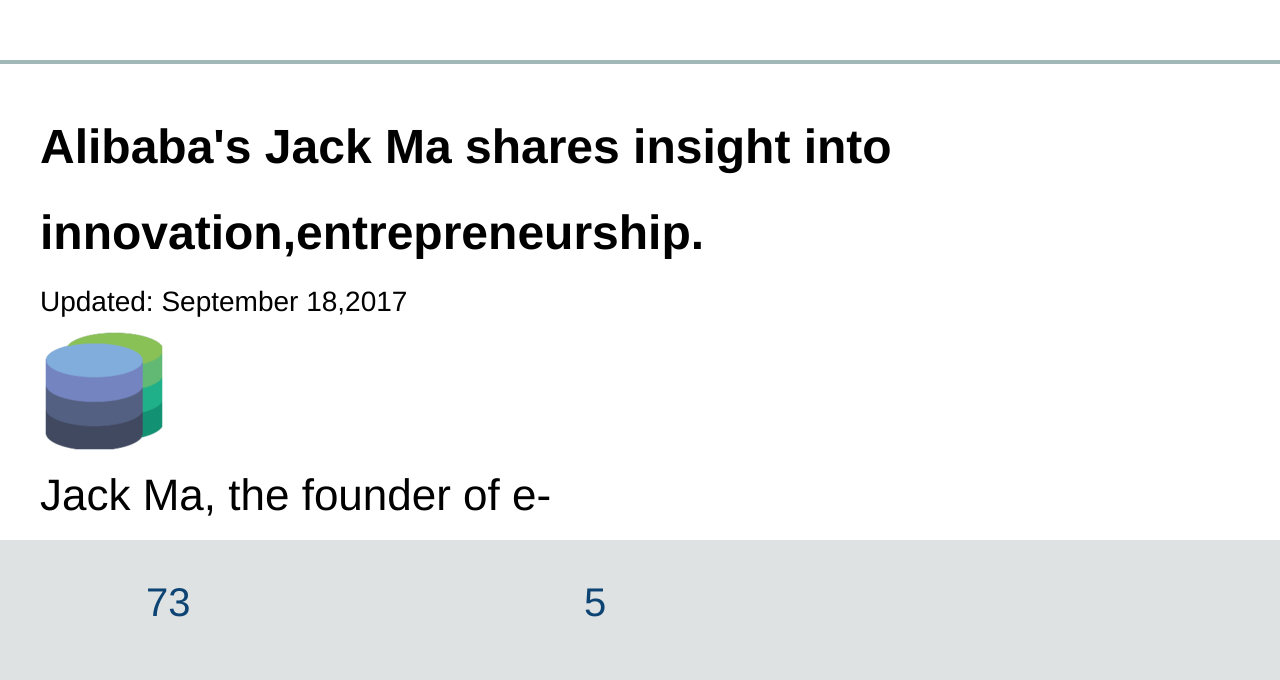
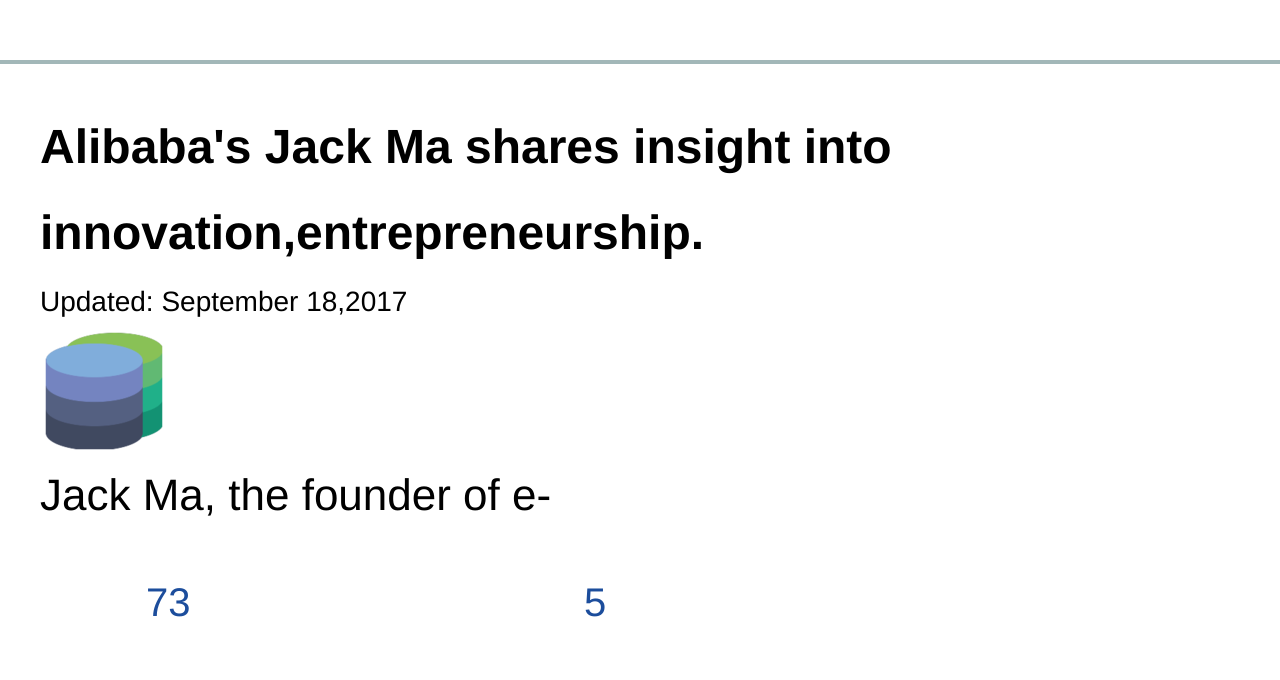
Before and after one commit to LQJIN/blog-app, a Vue app: page /#/blog in a window 1280 px wide. Shown: the part 120-800 px from the top of the page. Built offline with nearby package versions, Linux system fonts and the light colour scheme; a web font is replaced by a local one.

Commit message:
update BlogFoot.vue

```diff
--- a/src/components/common/BlogFoot.vue
+++ b/src/components/common/BlogFoot.vue
@@ -28,9 +28,9 @@
   .blog-foot{position:fixed; width: 100%; bottom: 0; }
 
   ul {display: flex; height: 0.7rem;line-height: 0.7rem;}
-  ul li {flex: 1;  background-color: #dee2e3; text-align: center; font-size: 0.3rem}
+  ul li {flex: 1;  background-color: #ffffff; text-align: center; font-size: 0.3rem;}
 
-  .blog-foot a{display: inline-block; width: 100%;height: 100%; color: #0d4473; text-align:center;}
+  .blog-foot a{display: inline-block; width: 100%;height: 100%; color: #1c4d9c; text-align:center;}
 
   .blog-foot span{width: 0.45rem; height: 0.7rem; line-height: 0.7rem;  font-size: 0.36rem;}
   .blog-foot h5{ display: inline-block; text-align: center; position: relative;
```
